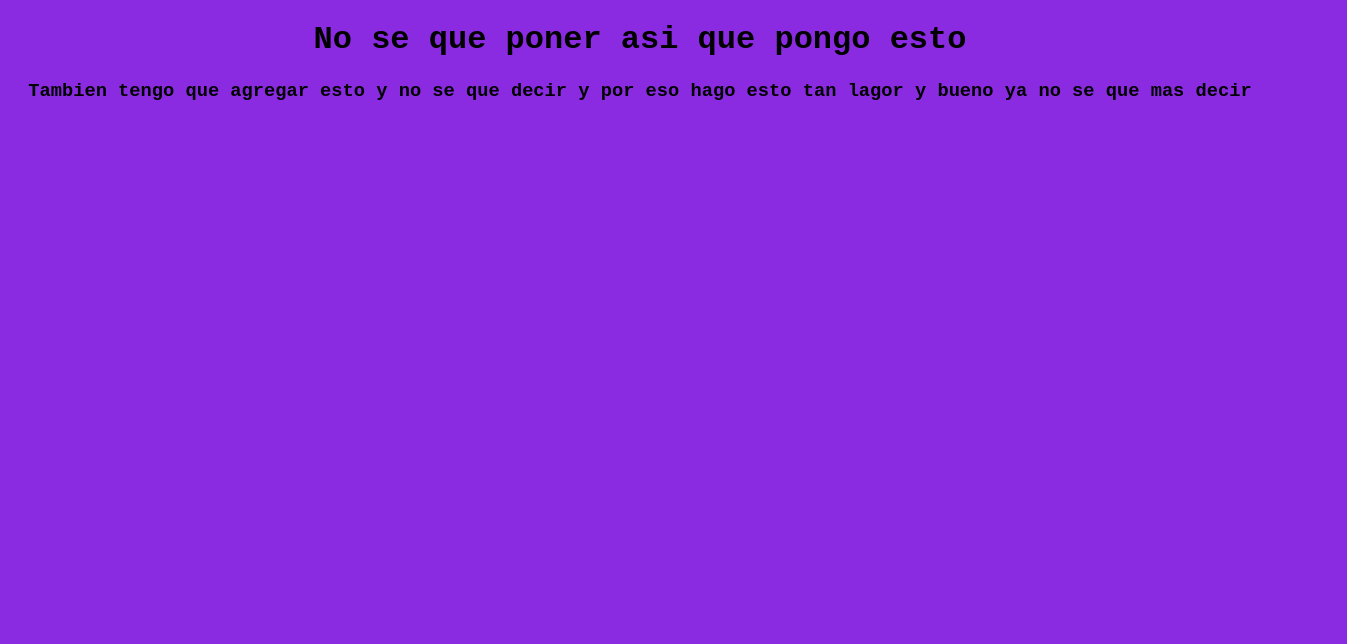
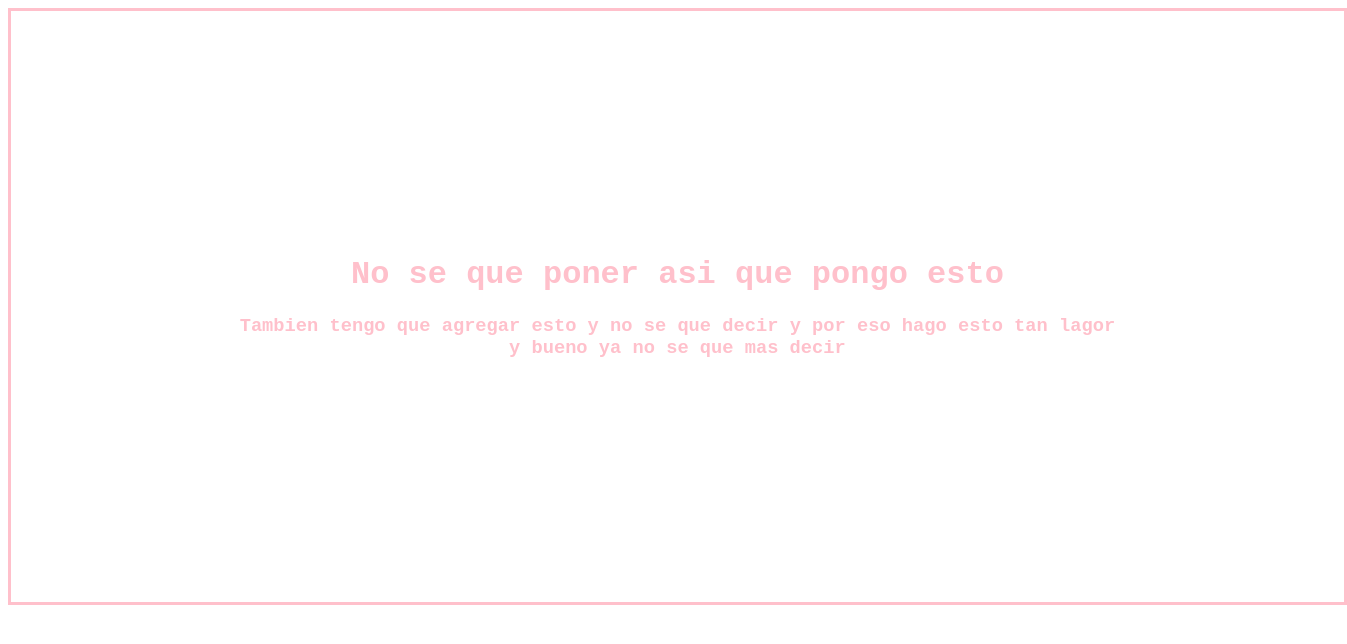
Before and after one commit to Facundominiello/Cabecera, a plain HTML site: page Index.html in a window 1280 px wide. Shown: the whole page, 1347 px wide, since content can reach past the window. Drawn offline with Linux system fonts and the light colour scheme; files that its build step writes are made by us from their sources; files whose address does not match are found by name.

Commit message:
Se puedo mas lindo

```diff
--- a/Css/style.css
+++ b/Css/style.css
@@ -1,7 +1,12 @@
 body{
-    background-color: blueviolet;
     font-family: 'Courier New', Courier, monospace;
     font-weight: bolder;
     color: #000;
     text-align: center;
 }
+.contendor{
+    width: 70%;
+    padding: 14em;
+    color: pink;
+    border-style: solid;
+}
--- a/Index.html
+++ b/Index.html
@@ -8,8 +8,11 @@
     <link rel="stylesheet" href="/Users/acheda/Desktop/proyecto1/Css/style.css">
 </head>
 <body>
-    <h1>No se que poner asi que pongo esto</h1>
-    <h3>Tambien tengo que agregar esto y no se que decir y por eso hago esto tan lagor y bueno ya no se que mas decir</h3>
-
+    <div>
+        <div class="contendor">
+            <h1>No se que poner asi que pongo esto</h1>
+            <h3>Tambien tengo que agregar esto y no se que decir y por eso hago esto tan lagor y bueno ya no se que mas decir</h3>
+        </div>
+    </div>
 </body>
 </html>
```
